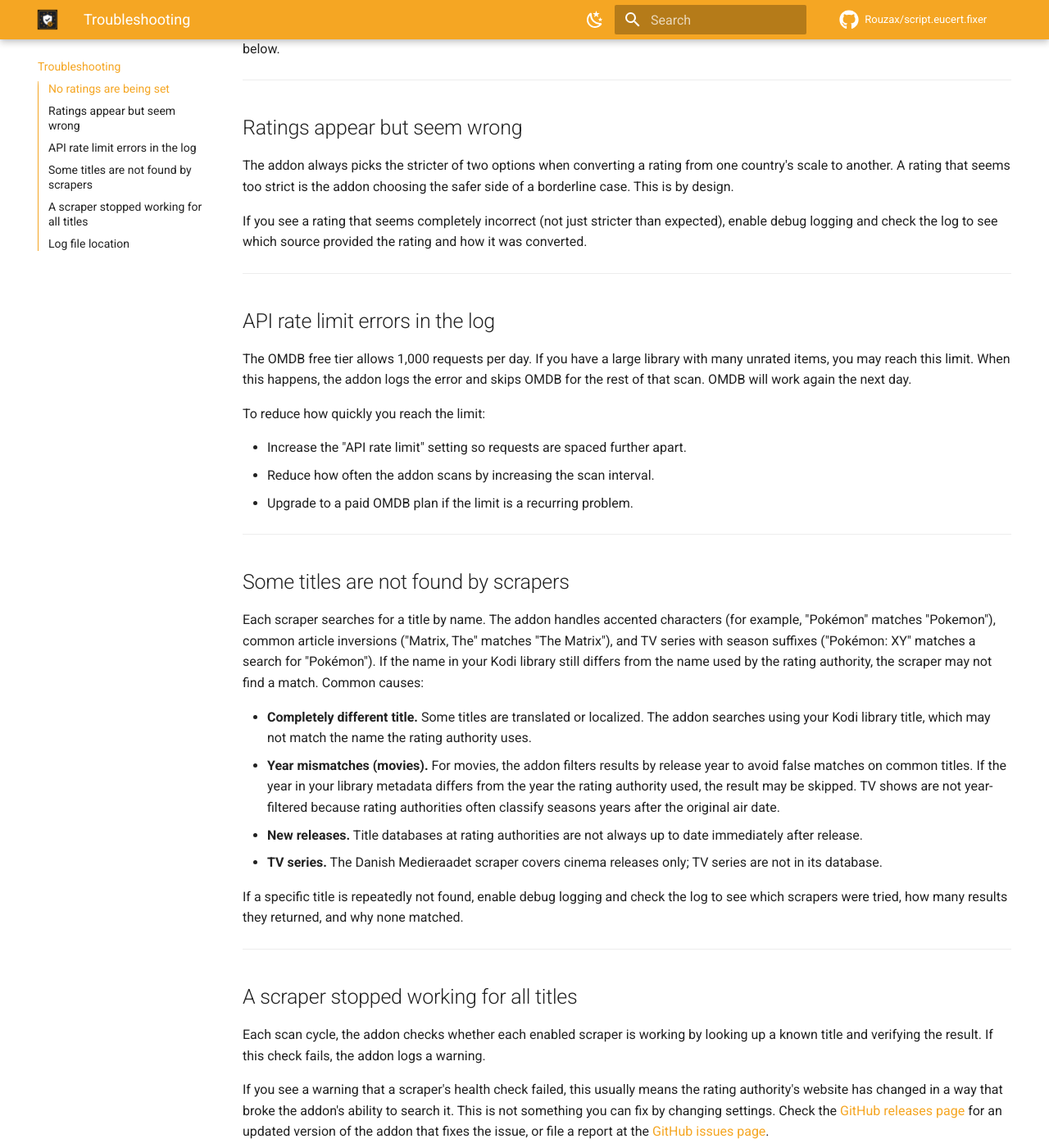
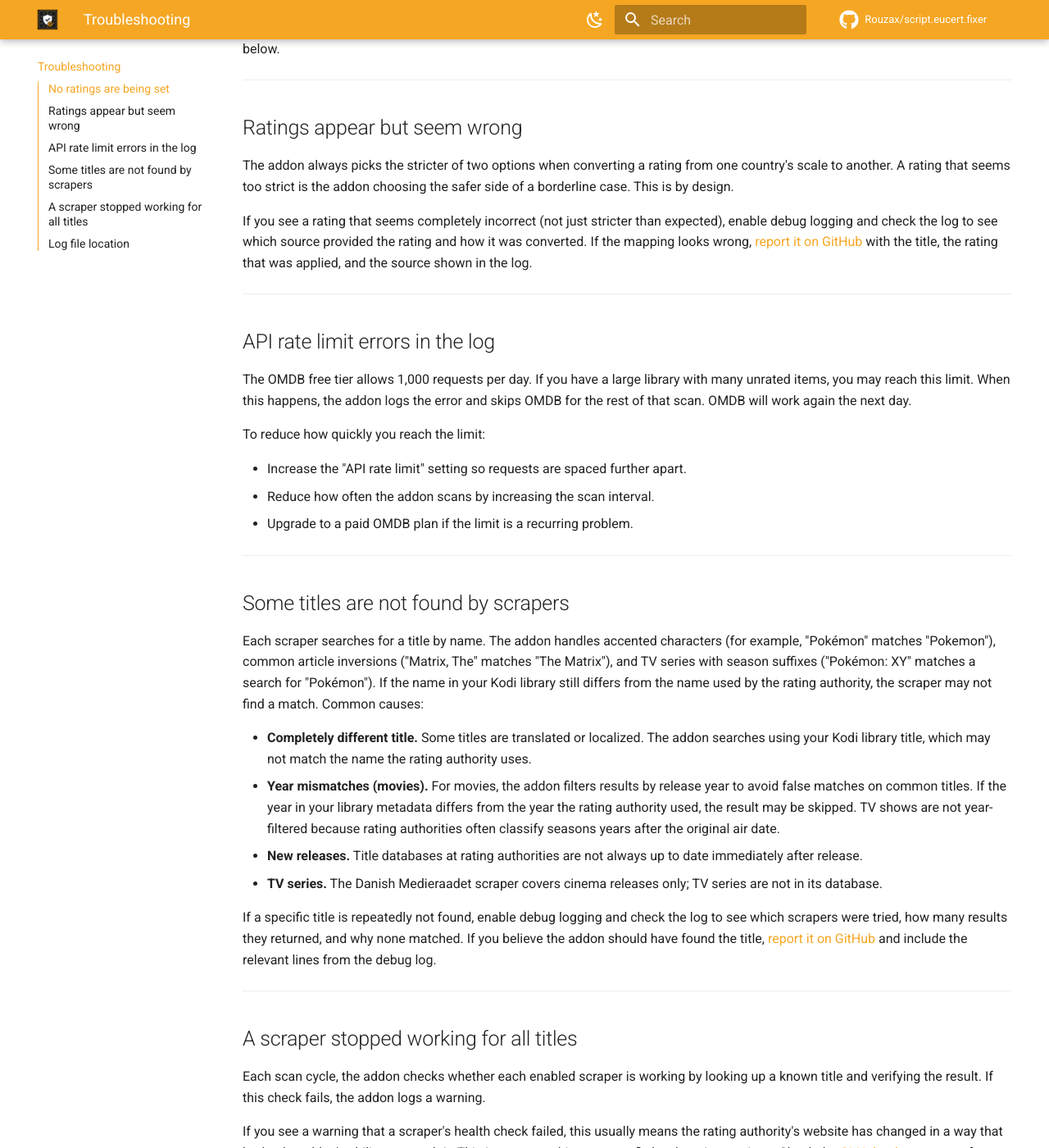
Before and after one commit to Rouzax/script.eucert.fixer, an MkDocs documentation site: the page built from docs/troubleshooting.md, in a window 1280 px wide and 1400 px high, scrolled down 603 px. Shown: the whole window at 82% size. Built offline with MkDocs 1.6.1 and Material for MkDocs 9.7.7, drawn with Linux system fonts in a browser that asks for light colours; comment, search, counter and statistics services are not loaded.

Commit message:
docs: add GitHub issue links to troubleshooting and FAQ entries
Add "report it on GitHub" links to entries where users cannot fix
the problem themselves: titles not found by scrapers, incorrect
rating mappings, and unresolved certifications.

```diff
--- a/docs/troubleshooting.md
+++ b/docs/troubleshooting.md
@@ -23,7 +23,7 @@
 
 The addon always picks the stricter of two options when converting a rating from one country's scale to another. A rating that seems too strict is the addon choosing the safer side of a borderline case. This is by design.
 
-If you see a rating that seems completely incorrect (not just stricter than expected), enable debug logging and check the log to see which source provided the rating and how it was converted.
+If you see a rating that seems completely incorrect (not just stricter than expected), enable debug logging and check the log to see which source provided the rating and how it was converted. If the mapping looks wrong, [report it on GitHub](https://github.com/Rouzax/script.eucert.fixer/issues/new) with the title, the rating that was applied, and the source shown in the log.
 
 ---
 
@@ -48,7 +48,7 @@
 - **New releases.** Title databases at rating authorities are not always up to date immediately after release.
 - **TV series.** The Danish Medieraadet scraper covers cinema releases only; TV series are not in its database.
 
-If a specific title is repeatedly not found, enable debug logging and check the log to see which scrapers were tried, how many results they returned, and why none matched.
+If a specific title is repeatedly not found, enable debug logging and check the log to see which scrapers were tried, how many results they returned, and why none matched. If you believe the addon should have found the title, [report it on GitHub](https://github.com/Rouzax/script.eucert.fixer/issues/new) and include the relevant lines from the debug log.
 
 ---
 
```
Also changed, not shown: docs/faq.md (+1 -1 lines).
